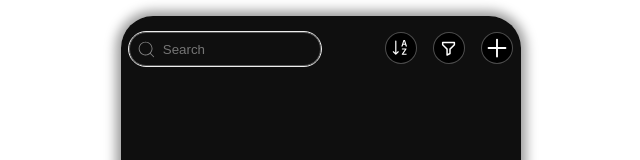
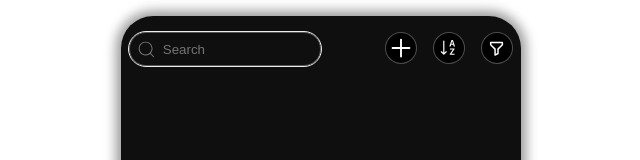
Before and after one commit to Samanjvd/contacts-project, a React (Create React App) app: page / in a window 1280 px wide. Shown: the top 160 px of the page, without its empty margins (319-959 px from the left). Built offline with nearby package versions, Linux system fonts and the light colour scheme.

Commit message:
<fix> Minor changes to UI layout...

```diff
--- a/src/components/header/Buttons.jsx
+++ b/src/components/header/Buttons.jsx
@@ -13,6 +13,12 @@ export default function Buttons({ onAddModal, onSort, isStateDoSort }) {
   return (
     <div className={stylesButtons.buttons}>
       <button
+        onClick={() => onAddModal(true)}
+        className={`${stylesApp.fullRoundedBox} ${stylesButtons.button}`}
+      >
+        <IoAddOutline style={{ fontSize: "2rem" }} />
+      </button>
+      <button
         className={`${stylesApp.fullRoundedBox} ${stylesButtons.button} ${
           isStateDoSort ? stylesButtons.activeBtn : null
         }`}
@@ -23,12 +29,6 @@ export default function Buttons({ onAddModal, onSort, isStateDoSort }) {
       <button className={`${stylesApp.fullRoundedBox} ${stylesButtons.button}`}>
         <BiFilterAlt className={stylesButtons.filterIcon} />
       </button>
-      <button
-        onClick={() => onAddModal(true)}
-        className={`${stylesApp.fullRoundedBox} ${stylesButtons.button}`}
-      >
-        <IoAddOutline style={{ fontSize: "2rem" }} />
-      </button>
     </div>
   );
 }
```
